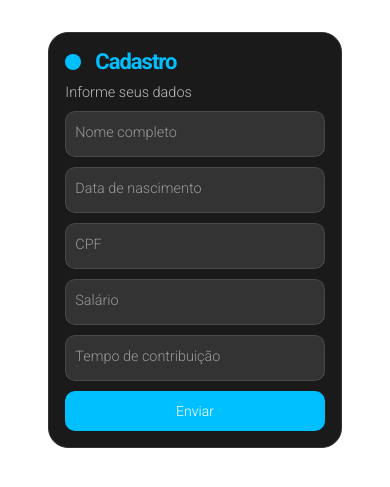
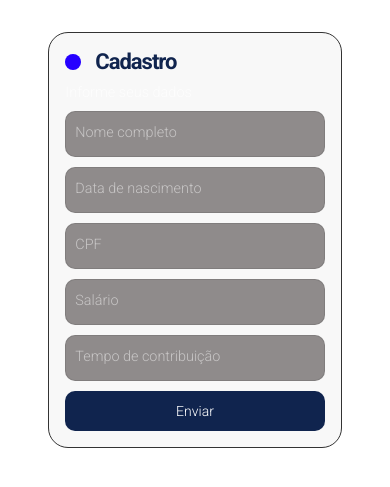
Before and after one commit to Eduvale007/Projeto_2semestre_c.c, a plain HTML site: page index.html in a window 390 px wide. Shown: the part 103-590 px from the top of the page. Drawn offline with Linux system fonts and the light colour scheme.

Commit message:
alteracao de cores formulario

```diff
--- a/css/form.css
+++ b/css/form.css
@@ -14,7 +14,7 @@
     padding: 2rem;
     border-radius: 20px;
     position: relative;
-    background-color: #1a1a1a;
+    background-color: #f8f8f8;
     color: #fff;
     border: 1px solid #333;
   }
@@ -27,7 +27,7 @@
     display: flex;
     align-items: center;
     padding-left: 30px;
-    color: #00bfff;
+    color: #10244e;
   }
 
   .title::before {
@@ -49,7 +49,7 @@
     width: 16px;
     border-radius: 50%;
     left: 0px;
-    background-color: #00bfff;
+    background-color: #2600ff;
   }
 
   .message,
@@ -63,11 +63,11 @@
   }
 
   .signin a:hover {
-    text-decoration: underline royalblue;
+    text-decoration: underline #10244e;
   }
 
   .signin a {
-    color: #00bfff;
+    color: #10244e;
   }
 
   .flex {
@@ -81,7 +81,7 @@
   }
 
   .form label .input {
-    background-color: #333;
+    background-color: #8f8b8b;
     color: #fff;
     width: 100%;
     padding: 20px 05px 05px 10px;
@@ -107,7 +107,7 @@
 
   .form label .input:focus + span,
   .form label .input:valid + span {
-    color: #00bfff;
+    color: #10244e;
     top: 0px;
     font-size: 0.7em;
     font-weight: 600;
@@ -125,11 +125,11 @@
     color: #fff;
     font-size: 16px;
     transform: .3s ease;
-    background-color: #00bfff;
+    background-color: #10244e;
   }
 
   .submit:hover {
-    background-color: #00bfff96;
+    background-color: #000000cb;
   }
 
   @keyframes pulse {
@@ -146,25 +146,25 @@
 
   @media screen and (max-width:750px) {
     .main__form {
-        padding: 2rem; /* Reduzir o padding para telas menores */
+        padding: 2rem;
       }
 
       .form {
-        padding: 1rem; /* Reduzir o padding interno do formulário */
-        max-width: 90%; /* Usar até 90% da largura da tela */
+        padding: 1rem;
+        max-width: 90%;
       }
 
       .title {
-        font-size: 22px; /* Ajustar o tamanho da fonte do título */
+        font-size: 22px;
       }
 
       .input {
-        font-size: medium; /* Ajustar o tamanho da fonte dos inputs */
-        padding: 15px 10px; /* Ajustar o padding dos inputs para serem mais compactos */
+        font-size: medium;
+        padding: 15px 10px;
       }
 
       .submit {
-        font-size: 14px; /* Reduzir o tamanho da fonte do botão */
-        padding: 12px; /* Ajustar o padding do botão para ser mais compacto */
+        font-size: 14px;
+        padding: 12px;
       }
 }
```
